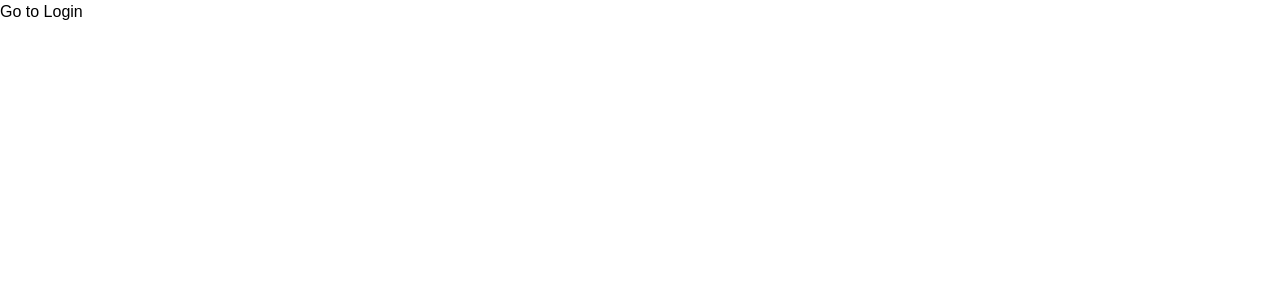
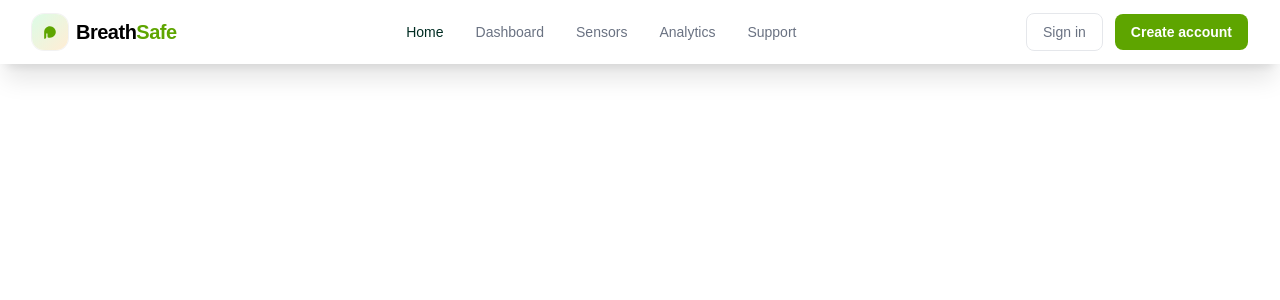
Before and after one commit to nipun-munasinghe/Breathsafe-App, a Next.js app: page / in a window 1280 px wide. Shown: the top 300 px of the page. Built offline with nearby package versions, Linux system fonts and the light colour scheme.

Commit message:
Header done with default state

```diff
--- /dev/null
+++ b/app/auth/register/page.tsx
@@ -0,0 +1,6 @@
+export default function Register() {
+  return (
+    <>
+    </>
+  );
+}
--- a/app/layout.tsx
+++ b/app/layout.tsx
@@ -1,6 +1,7 @@
 import type { Metadata } from "next";
 import { Geist, Geist_Mono } from "next/font/google";
 import "./globals.css";
+import Header from "@/components/common/Header";
 
 const geistSans = Geist({
   variable: "--font-geist-sans",
@@ -32,6 +33,7 @@ export default function RootLayout({
       <body
         className={`${geistSans.variable} ${geistMono.variable} ${albertSans.variable} antialiased`}
       >
+        <Header />
         {children}
       </body>
     </html>
--- /dev/null
+++ b/app/not-found.tsx
@@ -0,0 +1,27 @@
+import Link from "next/link";
+
+export default function NotFound() {
+  return (
+    <div className="flex flex-col items-center justify-center min-h-screen bg-white text-center px-4">
+      {/* Heading */}
+      <h1 className="text-6xl sm:text-8xl font-bold text-[#0F172A] font-['Albert Sans',sans-serif]">
+        404
+      </h1>
+
+      {/* Sub text */}
+      <p className="mt-2 text-lg text-[#71717A] font-['Albert Sans',sans-serif]">
+        This page could not be found.
+      </p>
+
+      {/* Button */}
+      <Link
+        href="/"
+        className="mt-6 px-6 py-2 text-base font-medium rounded-lg
+                   text-white bg-[#65A30D] hover:bg-[#064E3B]
+                   transition shadow-xl font-['Albert Sans',sans-serif]"
+      >
+        Go back home
+      </Link>
+    </div>
+  );
+}
--- a/app/page.tsx
+++ b/app/page.tsx
@@ -1,10 +1,6 @@
-
-import Link from "next/link";
-
 export default function Home() {
   return (
-    <Link href="/Login">
-      Go to Login
-    </Link>
+    <>
+    </>
   );
 }
--- /dev/null
+++ b/components/common/Header.tsx
@@ -0,0 +1,125 @@
+"use client";
+import React from "react";
+import Link from "next/link";
+import { usePathname } from "next/navigation";
+import { Menu, X } from "lucide-react";
+
+const navItems = [
+  { href: "/", label: "Home" },
+  { href: "/dashboard", label: "Dashboard" },
+  { href: "/sensors", label: "Sensors" },
+  { href: "/analytics", label: "Analytics" },
+  { href: "/support", label: "Support" },
+];
+
+export default function Header() {
+  const pathname = usePathname();
+  const [open, setOpen] = React.useState(false);
+
+  const isActive = (href: string) =>
+    pathname === href ? "text-emerald-950" : "text-gray-500 hover:text-emerald-950";
+
+  return (
+    <header className="fixed inset-x-0 top-0 z-50 w-full bg-white/90 backdrop-blur supports-[backdrop-filter]:bg-white/70 shadow-xl">
+      <div className="mx-auto max-w-7xl px-4 sm:px-6 lg:px-8">
+        <div className="flex h-16 items-center justify-between">
+          {/* Brand */}
+          <Link href="/" className="group inline-flex items-center gap-2">
+            <span className="inline-grid place-items-center h-9 w-9 rounded-xl bg-gradient-to-br from-green-100 to-orange-100 ring-1 ring-black/5">
+              <svg viewBox="0 0 24 24" aria-hidden className="h-5 w-5">
+                <path
+                  d="M5 12c0-3.866 3.134-7 7-7a7 7 0 0 1 0 14h-1.5a1.5 1.5 0 0 1-1.5-1.5v-3.25a.75.75 0 0 0-1.5 0V18A2 2 0 0 1 5 20"
+                  fill="currentColor"
+                  className="text-lime-600"
+                />
+              </svg>
+            </span>
+            <span className="text-xl font-bold tracking-tight text-blue-gray-900">
+              Breath<span className="text-lime-600">Safe</span>
+            </span>
+          </Link>
+
+          {/* Desktop nav */}
+          <nav className="hidden md:flex items-center gap-8">
+            {navItems.map((item) => (
+              <Link
+                key={item.href}
+                href={item.href}
+                className={`text-sm font-normal ${isActive(item.href)} transition-colors duration-200`}
+              >
+                {item.label}
+              </Link>
+            ))}
+          </nav>
+
+          {/* CTA(s) */}
+          <div className="hidden md:flex items-center gap-3">
+            <Link
+              href="/auth/login"
+              className="inline-flex items-center justify-center rounded-lg border border-gray-200 px-4 py-2 text-sm font-medium text-gray-500 hover:text-emerald-950 hover:border-emerald-950 transition-colors"
+            >
+              Sign in
+            </Link>
+            <Link
+              href="/auth/register"
+              className="inline-flex items-center justify-center rounded-lg bg-lime-600 px-4 py-2 text-sm font-semibold text-white hover:bg-emerald-950 transition-colors"
+            >
+              Create account
+            </Link>
+          </div>
+
+          {/* Mobile toggle */}
+          <button
+            aria-label="Toggle Menu"
+            onClick={() => setOpen((v) => !v)}
+            className="md:hidden inline-flex h-10 w-10 items-center justify-center rounded-lg ring-1 ring-black/5 text-blue-gray-900 hover:text-emerald-950"
+          >
+            {open ? <X className="h-6 w-6" /> : <Menu className="h-6 w-6" />}
+          </button>
+        </div>
+      </div>
+
+      {/* Mobile sheet */}
+      <div
+        className={`md:hidden overflow-hidden transition-[max-height] duration-300 ease-in-out ${
+          open ? "max-h-96" : "max-h-0"
+        }`}
+      >
+        <div className="px-4 pb-4">
+          <nav className="grid gap-1 rounded-2xl bg-gradient-to-br from-green-100 to-orange-100 p-2">
+            {navItems.map((item) => (
+              <Link
+                key={item.href}
+                href={item.href}
+                onClick={() => setOpen(false)}
+                className={`rounded-xl px-3 py-2 text-sm ${
+                  pathname === item.href
+                    ? "bg-white text-emerald-950"
+                    : "text-gray-500 hover:bg-white/70 hover:text-emerald-950"
+                } transition-colors`}
+              >
+                {item.label}
+              </Link>
+            ))}
+            <div className="mt-2 grid grid-cols-2 gap-2">
+              <Link
+                href="/auth/login"
+                onClick={() => setOpen(false)}
+                className="rounded-xl border border-gray-200 px-3 py-2 text-center text-sm font-medium text-gray-500 hover:text-emerald-950 hover:border-emerald-950"
+              >
+                Sign in
+              </Link>
+              <Link
+                href="/auth/register"
+                onClick={() => setOpen(false)}
+                className="rounded-xl bg-lime-600 px-3 py-2 text-center text-sm font-semibold text-white hover:bg-emerald-950"
+              >
+                Join now
+              </Link>
+            </div>
+          </nav>
+        </div>
+      </div>
+    </header>
+  );
+}
--- a/package.json
+++ b/package.json
@@ -10,6 +10,7 @@
   },
   "dependencies": {
     "axios": "^1.11.0",
+    "lucide-react": "^0.539.0",
     "next": "15.3.4",
     "react": "^19.0.0",
     "react-dom": "^19.0.0",
```
Also changed, not shown: app/auth/login/page.tsx (renamed from app/Login/page.tsx), public/profile-pic.jpg (added), 1 other file (tests, documents, lock files or other folders).
